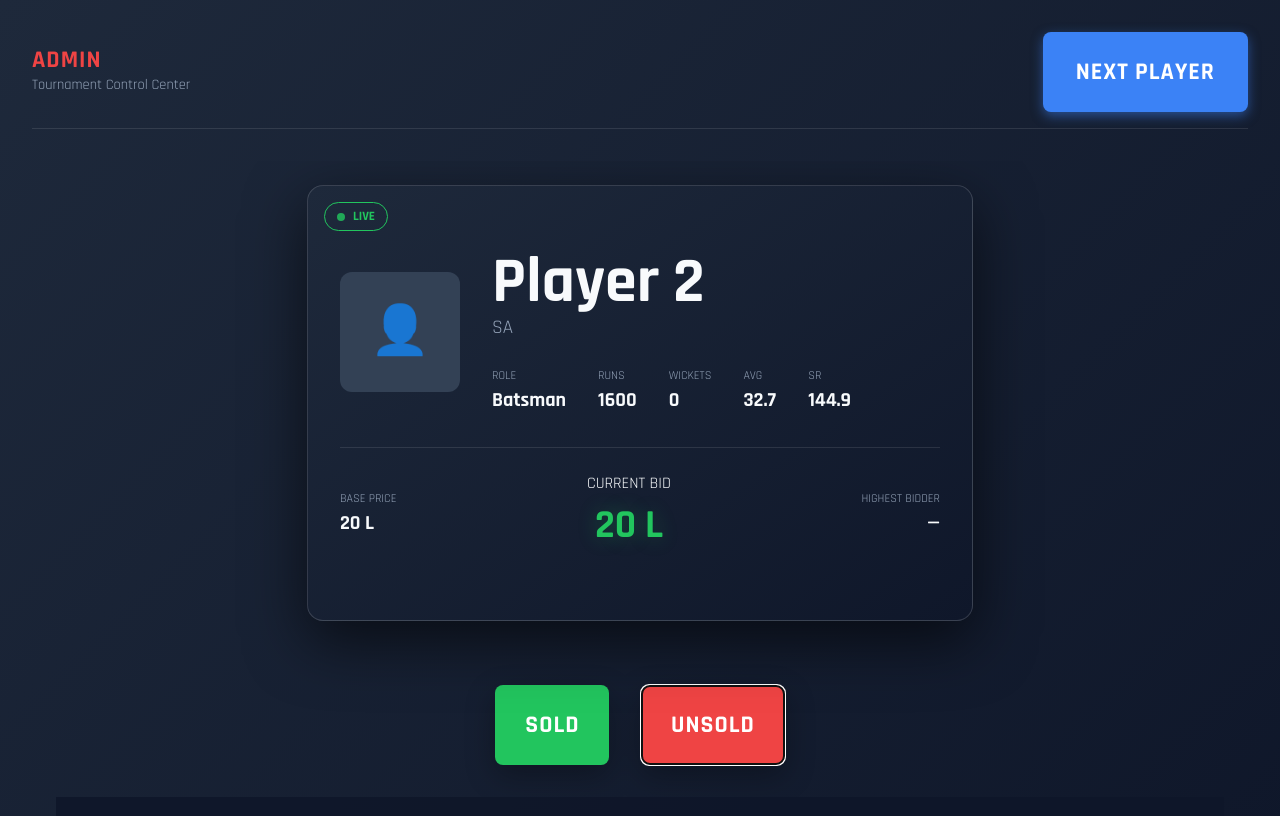
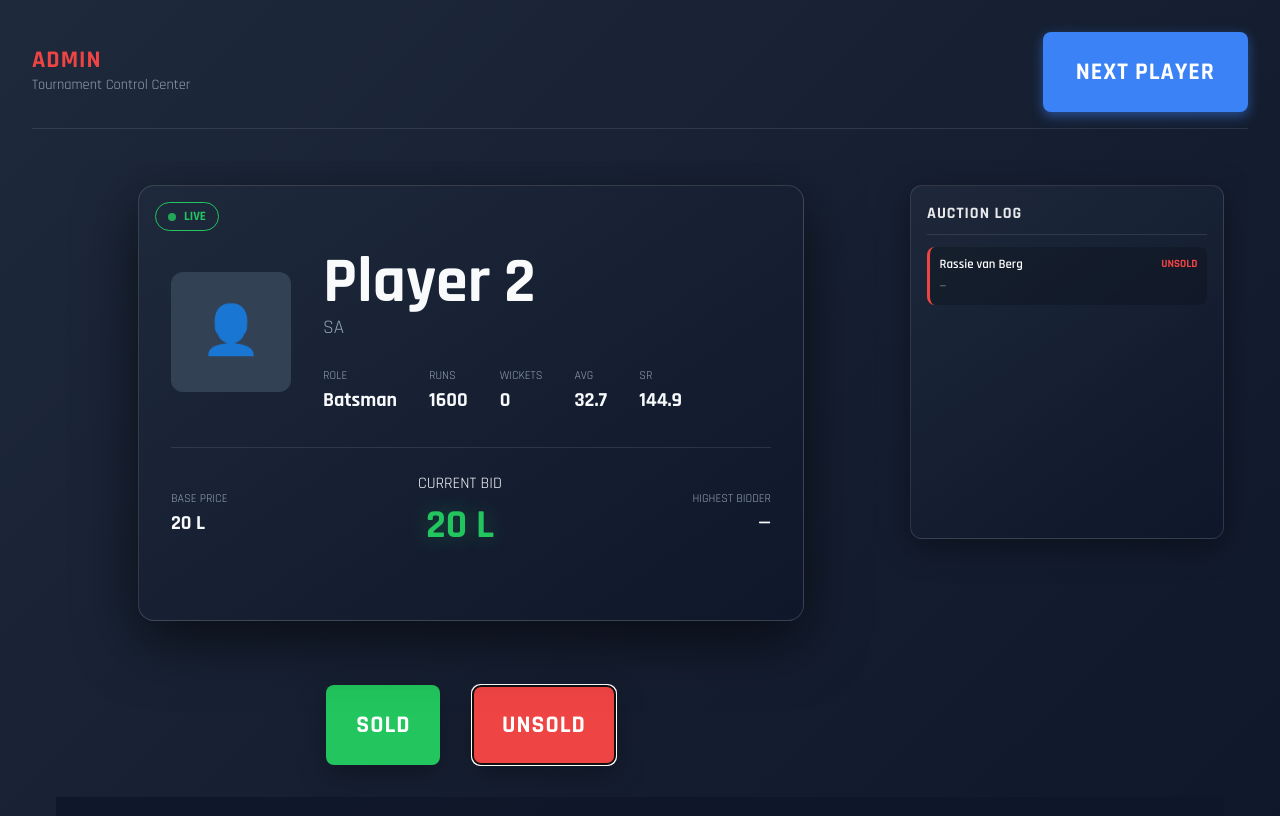
Before and after one commit to addysrii/bidding-game, a React (Vite) app: page /admin in a window 1280 px wide. Both pictures are taken after a click on the button "UNSOLD". Shown: the top 816 px of the page. Built offline with nearby package versions, Linux system fonts and the light colour scheme.

Commit message:
log card added

```diff
--- a/src/AdminPanel.css
+++ b/src/AdminPanel.css
@@ -53,16 +53,23 @@ body.admin-page *::-webkit-scrollbar {
 .admin-main-layout {
     display: flex;
     flex-direction: column;
-    /* Changed from grid to column stack */
     gap: 1.5rem;
     padding: 1.5rem;
     max-width: 100%;
     margin: 0 auto;
     width: 100%;
     flex: 1;
-    overflow: hidden;
-    /* Prevent body scroll, handle inside components */
+    overflow-y: auto; /* CHANGED: Allow scrolling */
     box-sizing: border-box;
+    min-height: 0; /* ADDED: Important for flex overflow */
+
+    /* Hide Scrollbar */
+    -ms-overflow-style: none;
+    scrollbar-width: none;
+}
+
+.admin-main-layout::-webkit-scrollbar {
+    display: none;
 }
 
 /* Main Layout - Centered Column */
@@ -72,7 +79,6 @@ body.admin-page *::-webkit-scrollbar {
     align-items: center;
     gap: 2rem;
     overflow-y: auto;
-    /* Allow scrolling */
     padding: 1.5rem;
     padding-bottom: 2rem;
     width: 100%;
@@ -80,9 +86,7 @@ body.admin-page *::-webkit-scrollbar {
 
     /* Hide Scrollbar */
     -ms-overflow-style: none;
-    /* IE and Edge */
     scrollbar-width: none;
-    /* Firefox */
 }
 
 .admin-main-layout.centered-layout::-webkit-scrollbar {
@@ -96,6 +100,7 @@ body.admin-page *::-webkit-scrollbar {
     justify-content: center;
     padding: 1rem 0;
     animation: slideDown 0.6s ease-out;
+    flex-shrink: 0; /* ADDED: Prevent shrinking */
 }
 
 @keyframes slideDown {
@@ -109,16 +114,127 @@ body.admin-page *::-webkit-scrollbar {
     }
 }
 
+/* Row: player card (left) + log card (right) */
+.admin-stage-row {
+    display: flex;
+    gap: 1.5rem;
+    width: 100%;
+    max-width: 1200px;
+    margin: 0 auto;
+    align-items: flex-start;
+    flex-shrink: 0; /* ADDED: Prevent shrinking */
+    min-height: 0;
+}
+
 .center-stage {
     display: flex;
     flex-direction: column;
     align-items: center;
     gap: 2rem;
-    width: 100%;
-    max-width: 800px;
-    margin: 0 auto;
+    flex: 1;
+    min-width: 0;
     padding: 0 1rem;
     box-sizing: border-box;
+}
+
+/* Auction Log Card - right side */
+.admin-log-card {
+    flex-shrink: 0;
+    width: 280px;
+    max-height: 600px; /* ADDED: Limit height */
+    background: linear-gradient(145deg, rgba(30, 41, 59, 0.95), rgba(15, 23, 42, 0.98));
+    border: 1px solid rgba(255, 255, 255, 0.12);
+    border-radius: 12px;
+    padding: 1rem;
+    box-shadow: 0 8px 32px rgba(0, 0, 0, 0.4);
+    display: flex;
+    flex-direction: column;
+    min-height: 320px;
+}
+
+.admin-log-title {
+    margin: 0 0 0.75rem 0;
+    font-size: 1rem;
+    font-weight: 700;
+    text-transform: uppercase;
+    letter-spacing: 1px;
+    color: rgba(255, 255, 255, 0.9);
+    border-bottom: 1px solid rgba(255, 255, 255, 0.1);
+    padding-bottom: 0.5rem;
+}
+
+.admin-log-list {
+    flex: 1;
+    overflow-y: auto;
+    display: flex;
+    flex-direction: column;
+    gap: 0.5rem;
+    -ms-overflow-style: none;
+    scrollbar-width: none;
+}
+
+.admin-log-list::-webkit-scrollbar {
+    display: none;
+}
+
+.admin-log-empty {
+    color: rgba(255, 255, 255, 0.4);
+    font-size: 0.85rem;
+    margin: 0;
+    padding: 1rem 0;
+}
+
+.admin-log-entry {
+    font-size: 0.8rem;
+    padding: 0.5rem 0.6rem;
+    border-radius: 8px;
+    border-left: 3px solid;
+    display: grid;
+    grid-template-columns: 1fr auto;
+    gap: 0.2rem 0.5rem;
+    align-items: center;
+    background: rgba(0, 0, 0, 0.2);
+}
+
+.admin-log-entry--sold {
+    border-left-color: #22c55e;
+}
+
+.admin-log-entry--unsold {
+    border-left-color: #ef4444;
+}
+
+.admin-log-player {
+    font-weight: 600;
+    color: #fff;
+    grid-column: 1;
+}
+
+.admin-log-status {
+    font-weight: 700;
+    font-size: 0.7rem;
+    text-transform: uppercase;
+    grid-column: 2;
+}
+
+.admin-log-entry--sold .admin-log-status {
+    color: #22c55e;
+}
+
+.admin-log-entry--unsold .admin-log-status {
+    color: #ef4444;
+}
+
+.admin-log-price {
+    grid-column: 1;
+    color: rgba(255, 255, 255, 0.7);
+}
+
+.admin-log-team {
+    grid-column: 2;
+    font-size: 0.75rem;
+    color: rgba(255, 255, 255, 0.6);
+    text-align: right;
 }
 
 /* Player Card overrides for Admin Center */
@@ -133,7 +249,6 @@ body.admin-page *::-webkit-scrollbar {
 
 .center-stage .player-info h2 {
     font-size: 4rem;
-    /* Even larger */
 }
 
 /* Controls Bar - Below Card */
@@ -146,6 +261,7 @@ body.admin-page *::-webkit-scrollbar {
     margin: 2rem auto 0;
     box-sizing: border-box;
     flex-wrap: wrap;
+    flex-shrink: 0; /* ADDED: Prevent shrinking */
 }
 
 .control-btn {
@@ -162,14 +278,12 @@ body.admin-page *::-webkit-scrollbar {
     width: 100vw;
     height: 100vh;
     background: rgba(0, 0, 0, 0.85);
-    /* Dark translucent background */
     backdrop-filter: blur(8px);
     z-index: 9999;
     display: flex;
     justify-content: center;
     align-items: center;
     pointer-events: none;
-    /* Let clicks pass through if needed, but usually blocks */
 }
 
 .notification-content h1 {
@@ -182,20 +296,17 @@ body.admin-page *::-webkit-scrollbar {
     transform: uppercase;
 }
 
-/* Teams Section at Bottom */
+/* Teams Section at Bottom - FIXED */
 .teams-section-full {
+    display: flex;
+    flex-direction: column; /* ADDED: Stack content vertically */
     width: 100%;
     max-width: 100%;
-    margin: auto auto 0;
-    /* Push to bottom */
+    margin: 0 auto;
     height: auto;
-    /* Fixed height removed to show all teams */
     min-height: 250px;
-    /* Ensure enough space */
     background: rgba(15, 23, 42, 0.9);
     padding: 1.5rem;
-    overflow-y: auto;
-    /* Allow scrolling if needed, though auto height should fit */
     flex-shrink: 0;
     box-sizing: border-box;
 
@@ -213,6 +324,7 @@ body.admin-page *::-webkit-scrollbar {
     margin-bottom: 1rem;
     border-bottom: 1px solid rgba(255, 255, 255, 0.1);
     padding-bottom: 0.5rem;
+    flex-shrink: 0; /* ADDED: Prevent shrinking */
 }
 
 /* Team purse grid and cards */
@@ -330,6 +442,17 @@ body.admin-page *::-webkit-scrollbar {
 }
 
 @media (max-width: 1024px) {
+    .admin-stage-row {
+        flex-direction: column;
+        align-items: center;
+    }
+
+    .admin-log-card {
+        width: 100%;
+        max-width: 400px;
+        min-height: 200px;
+    }
+
     .player-section {
         flex-direction: column;
         align-items: center;
@@ -375,12 +498,15 @@ body.admin-page *::-webkit-scrollbar {
         height: 60px;
         font-size: 1.2rem;
     }
+
+    .admin-log-card {
+        max-width: 100%;
+    }
 }
 
 /* Button Styles */
 .sold-btn {
     background-color: #22c55e;
-    /* Green */
     color: white;
     font-weight: 800;
     letter-spacing: 1px;
@@ -388,7 +514,6 @@ body.admin-page *::-webkit-scrollbar {
 
 .unsold-btn {
     background-color: #ef4444;
-    /* Red */
     color: white;
     font-weight: 800;
     letter-spacing: 1px;
@@ -396,7 +521,6 @@ body.admin-page *::-webkit-scrollbar {
 
 .next-btn {
     background-color: #3b82f6;
-    /* Blue */
     color: white;
     font-weight: 800;
     letter-spacing: 1px;
--- a/src/AdminPanel.jsx
+++ b/src/AdminPanel.jsx
@@ -11,6 +11,7 @@ const AdminPanel = () => {
     const { teams, currentPlayer, highestBidder, sellPlayer, markUnsold, nextPlayer } = useAuction();
     const [selectedTeam, setSelectedTeam] = useState(null);
     const [notification, setNotification] = useState(null);
+    const [auctionLog, setAuctionLog] = useState([]);
 
     useEffect(() => {
         document.documentElement.classList.add('admin-page');
@@ -24,6 +25,15 @@ const AdminPanel = () => {
     const handleSell = () => {
         if (!highestBidder) return;
         const winningTeam = teams.find(t => t.id === highestBidder);
+        const price = currentPlayer?.currentBid != null ? `${currentPlayer.currentBid} L` : '—';
+
+        setAuctionLog(prev => [{
+            id: Date.now(),
+            playerName: currentPlayer?.name || '—',
+            status: 'SOLD',
+            price,
+            teamName: winningTeam?.name || highestBidder,
+        }, ...prev]);
 
         setNotification({
             type: 'SOLD',
@@ -36,6 +46,17 @@ const AdminPanel = () => {
         setTimeout(() => {
             setNotification(null);
         }, 2000);
+    };
+
+    const handleUnsold = () => {
+        setAuctionLog(prev => [{
+            id: Date.now(),
+            playerName: currentPlayer?.name || '—',
+            status: 'UNSOLD',
+            price: '—',
+            teamName: '—',
+        }, ...prev]);
+        markUnsold();
     };
 
     return (
@@ -53,6 +74,7 @@ const AdminPanel = () => {
             </header>
 
             <div className="admin-main-layout centered-layout">
+                <div className="admin-stage-row">
                     <div className="center-stage">
                         <div className="card-animation-container" style={{ position: 'relative', width: '100%', minHeight: '400px', display: 'flex', justifyContent: 'center' }}>
                             <AnimatePresence mode="wait">
@@ -84,10 +106,31 @@ const AdminPanel = () => {
                             </button>
                             <button
                                 className="control-btn unsold-btn"
-                            onClick={markUnsold}
+                                onClick={handleUnsold}
                             >
                                 UNSOLD
                             </button>
+                        </div>
+                    </div>
+
+                    <div className="admin-log-card">
+                        <h3 className="admin-log-title">Auction Log</h3>
+                        <div className="admin-log-list">
+                            {auctionLog.length === 0 ? (
+                                <p className="admin-log-empty">No activity yet.</p>
+                            ) : (
+                                auctionLog.map(entry => (
+                                    <div key={entry.id} className={`admin-log-entry admin-log-entry--${entry.status.toLowerCase()}`}>
+                                        <span className="admin-log-player">{entry.playerName}</span>
+                                        <span className="admin-log-status">{entry.status}</span>
+                                        <span className="admin-log-price">{entry.price}</span>
+                                        {entry.teamName && entry.teamName !== '—' && (
+                                            <span className="admin-log-team">{entry.teamName}</span>
+                                        )}
+                                    </div>
+                                ))
+                            )}
+                        </div>
                     </div>
                 </div>
 
--- a/src/Dashboard.jsx
+++ b/src/Dashboard.jsx
@@ -1,4 +1,4 @@
-import React, { useState, useEffect } from 'react';
+import React, { useState } from 'react';
 import './Dashboard.css';
 import PlayerCard from './components/PlayerCard';
 import TeamGrid from './components/TeamGrid';
@@ -18,15 +18,6 @@ const Dashboard = () => {
     const totalPurse = 100; // Cr
     const currentFunds = parseFloat(myTeam.funds.replace(' Cr', ''));
     const spent = (totalPurse - currentFunds).toFixed(1);
-
-    useEffect(() => {
-        document.documentElement.classList.add('dashboard-page');
-        document.body.classList.add('dashboard-page');
-        return () => {
-            document.documentElement.classList.remove('dashboard-page');
-            document.body.classList.remove('dashboard-page');
-        };
-    }, []);
 
     const handleBid = () => {
         // Logic to increment bid. State is managed in context.
```
Lines whose indentation alone changed are shown as unchanged.
